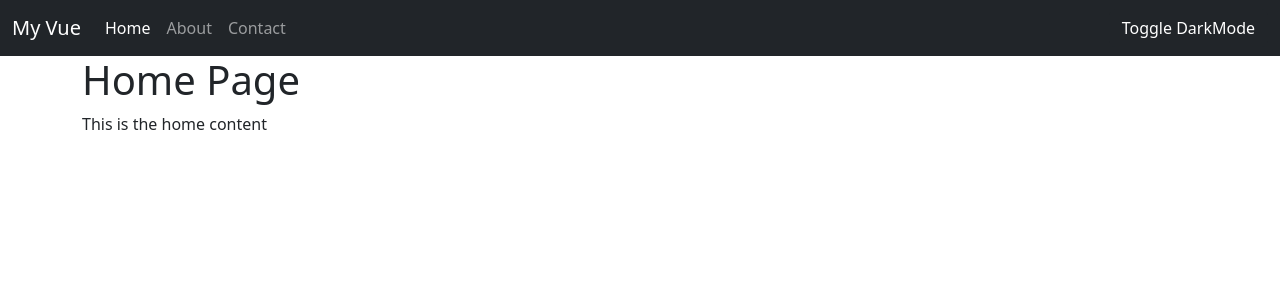
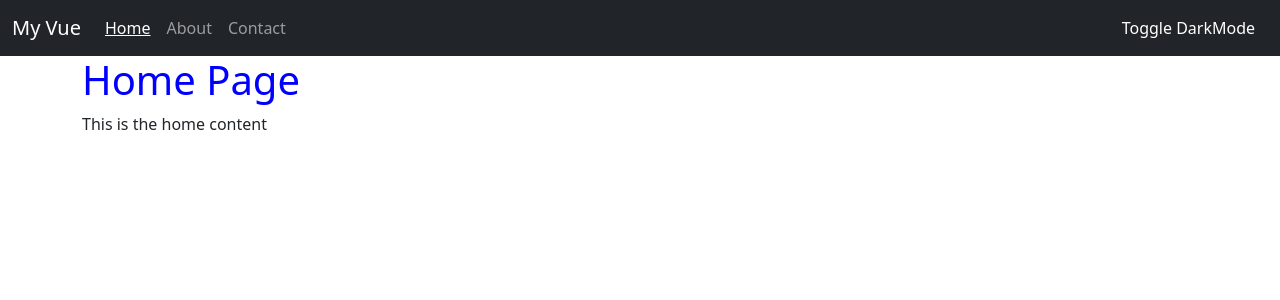
Before and after one commit to SBalint2002/Vue-tutorial, a Vue app: page / in a window 1280 px wide. Shown: the top 300 px of the page. Built offline with nearby package versions, Linux system fonts and the light colour scheme.

Commit message:
css to components

```diff
--- a/package.json
+++ b/package.json
@@ -7,6 +7,7 @@
     "build": "vue-cli-service build"
   },
   "dependencies": {
+    "bootstrap": "^5.3.3",
     "core-js": "^3.8.3",
     "vue": "^3.2.13"
   },
--- a/public/index.html
+++ b/public/index.html
@@ -6,7 +6,6 @@
     <meta name="viewport" content="width=device-width,initial-scale=1.0">
     <link rel="icon" href="<%= BASE_URL %>favicon.ico">
     <title><%= htmlWebpackPlugin.options.title %></title>
-    <link href="https://cdn.jsdelivr.net/npm/bootstrap@5.3.3/dist/css/bootstrap.min.css" rel="stylesheet">
   </head>
   <body>
     <noscript>
--- a/src/App.vue
+++ b/src/App.vue
@@ -15,7 +15,7 @@
 <script>
 
 import Navbar from './components/Navbar.vue';
-import PageViewer from './components/PageViewver.vue';
+import PageViewer from './components/PageViewer.vue';
 
 export default {
     components: {
--- a/src/components/Navbar.vue
+++ b/src/components/Navbar.vue
@@ -6,12 +6,11 @@
             <a class="navbar-brand" href="#">My Vue</a>
             <ul class="navbar-nav me-auto mb-2 mb-lg-0">
                 <li v-for="(page, index) in pages" class="nav-item" :key="index">
-                    <a class="nav-link"
-                        :class="{ active: activePage == index }" aria-current="page"
-                        :href="page.link.url"
-                        :title="`This link goes to the ${page.link.text} page`"
+                    <navbar-link
+                        :page="page"
+                        :isActive="activePage == index"
                         @click.prevent="navLinkClick(index)"
-                    >{{ page.link.text}}</a>
+                    ></navbar-link>
                 </li>
             </ul>
             <form class="d-flex">
@@ -25,7 +24,12 @@
 </template>
 
 <script>
+import NavbarLink from './NavbarLink.vue';
+
 export default {
+    components: {
+        NavbarLink
+    },
     props: ['pages', 'activePage', 'navLinkClick'],
     data() {
         return {
--- /dev/null
+++ b/src/components/NavbarLink.vue
@@ -0,0 +1,28 @@
+<template>
+    <a
+        class="nav-link"
+        :class="activeClasses"
+        aria-current="page"
+        :href="page.link.url"
+        :title="`This link goes to the ${page.link.text} page`"
+    >{{ page.link.text}}</a>
+</template>
+
+<script>
+export default {
+    props: ['page', 'isActive'],
+    computed: {
+        activeClasses() {
+            return {
+                active: this.isActive,
+                emphasize: this.isActive
+            }
+        }
+    }
+}
+</script>
+<style scoped>
+.emphasize {
+    text-decoration: underline !important;
+}
+</style>
--- a/src/components/PageViewver.vue
+++ b/src/components/PageViewer.vue
@@ -1,6 +1,6 @@
 <template>
     <div class="container">
-        <h1>{{ page.pageTitle }}</h1>
+        <h1 class="emphasize">{{ page.pageTitle }}</h1>
         <p>{{ page.content }}</p>
     </div>
 </template>
@@ -11,3 +11,8 @@
     props: ['page']
 }
 </script>
+<style scoped>
+.emphasize {
+    color: blue;
+}
+</style>
--- a/src/main.js
+++ b/src/main.js
@@ -1,4 +1,5 @@
 import {createApp, VueElement} from 'vue';
 import App from './App.vue';
+import '../node_modules/bootstrap/dist/css/bootstrap.css'
 
 createApp(App).mount('#app');
```
Also changed, not shown: 1 other file (tests, documents, lock files or other folders).
